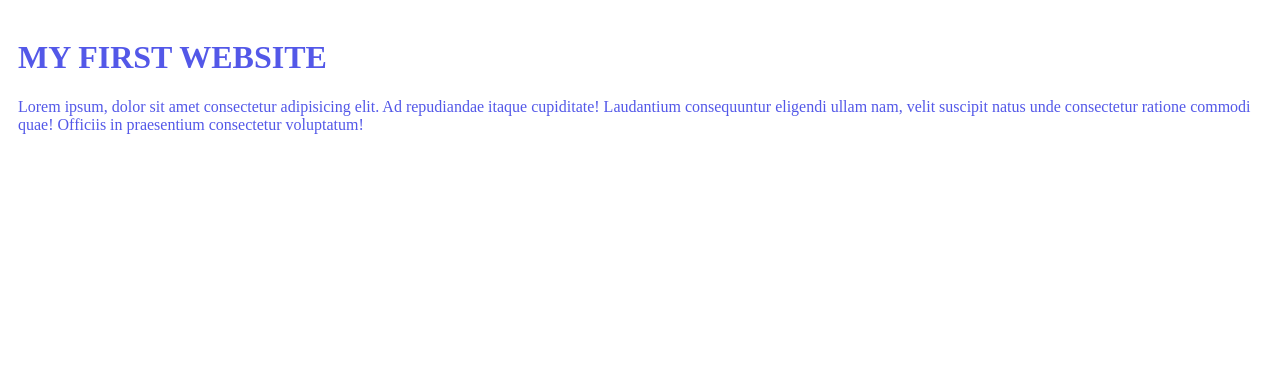
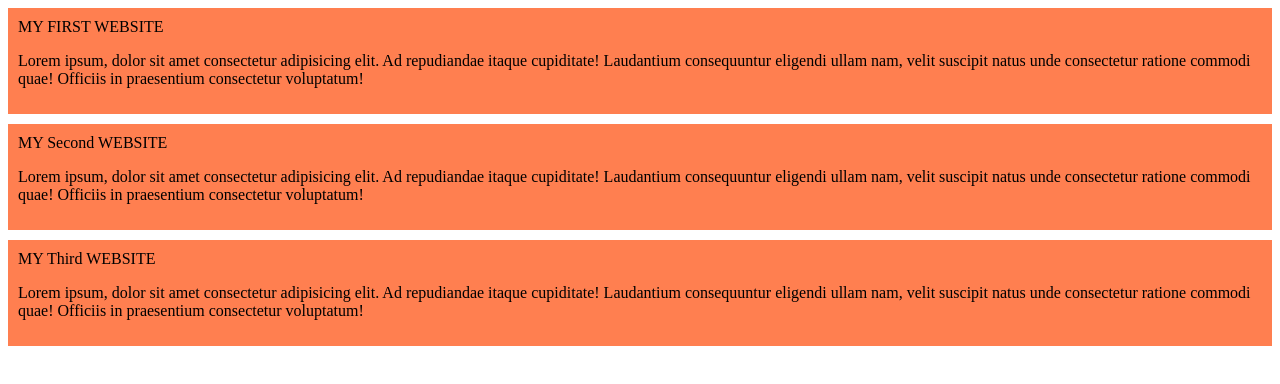
Before and after one commit to selinaakter-web/my-first-website, a plain HTML site: page index.html in a window 1280 px wide. Drawn offline with Linux system fonts and the light colour scheme.

Commit message:
added second and third blog

```diff
--- a/index.html
+++ b/index.html
@@ -8,10 +8,43 @@
 </head>
 <body>
   <div>
-    <h1>
+
         MY FIRST WEBSITE
+
     </h1>
+
     <P>Lorem ipsum, dolor sit amet consectetur adipisicing elit. Ad repudiandae itaque cupiditate! Laudantium consequuntur eligendi ullam nam, velit suscipit natus unde consectetur ratione commodi quae! Officiis in praesentium consectetur voluptatum!</P>
+
+   </p>
+  </div>
+   <div>
+
+    MY Second WEBSITE
+
+</h1>
+<P>Lorem ipsum, dolor sit amet consectetur adipisicing elit. Ad repudiandae itaque
+cupiditate! Laudantium consequuntur eligendi ullam nam, velit suscipit natus unde
+consectetur ratione commodi quae! Officiis in praesentium consectetur voluptatum!</P>
+
+</p>
+   </div>
+<div>
+
+    MY Third WEBSITE
+
+</h1>
+
+<P>Lorem ipsum, dolor sit amet consectetur adipisicing elit. Ad repudiandae itaque
+cupiditate! Laudantium consequuntur eligendi ullam nam, velit suscipit natus unde
+consectetur ratione commodi quae! Officiis in praesentium consectetur voluptatum!</P>
+
+</p>
+
+
+
+
+
+
   </div>
 </body>
 </html>
--- a/styles/blog.css
+++ b/styles/blog.css
@@ -1,4 +1,7 @@
 div{
-    color: rgb(83, 88, 232);
+    background-color: coral;
+
     padding: 10px;
+    margin-bottom: 10px;
+
 }
```
